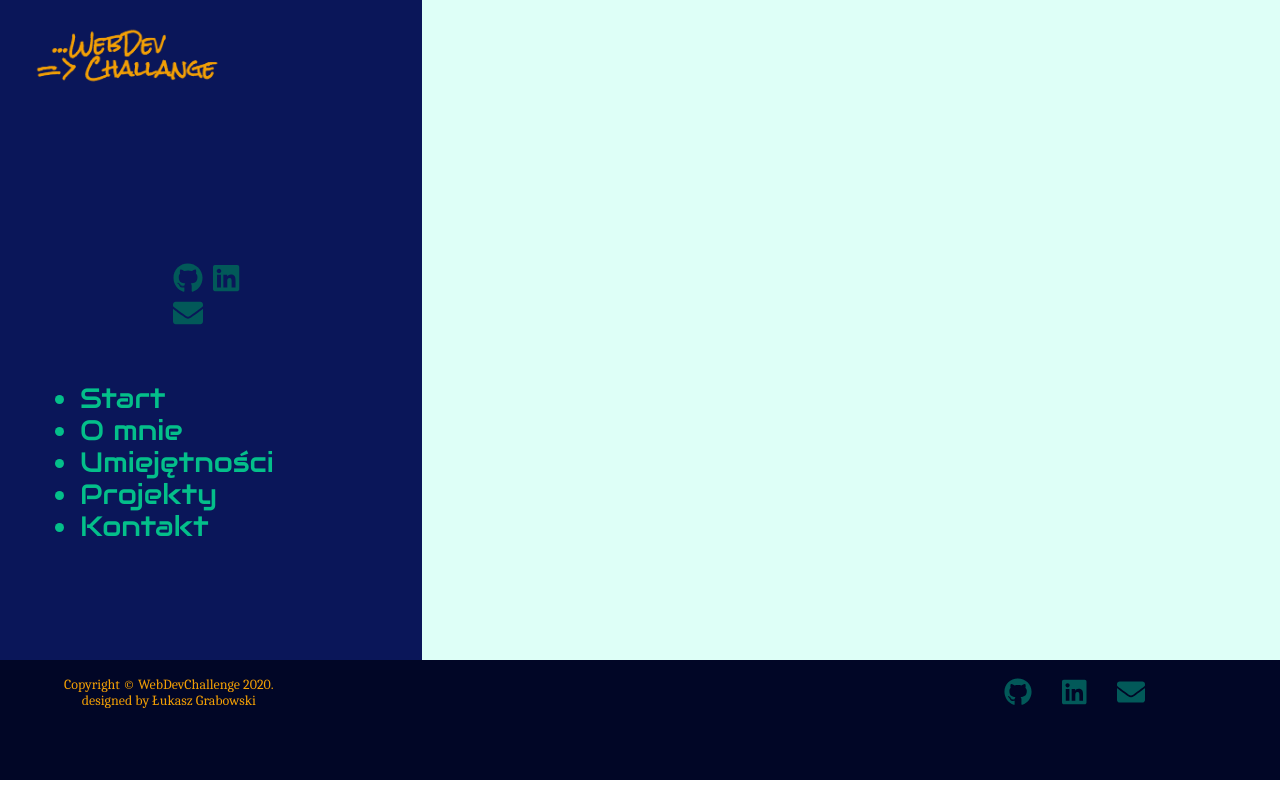
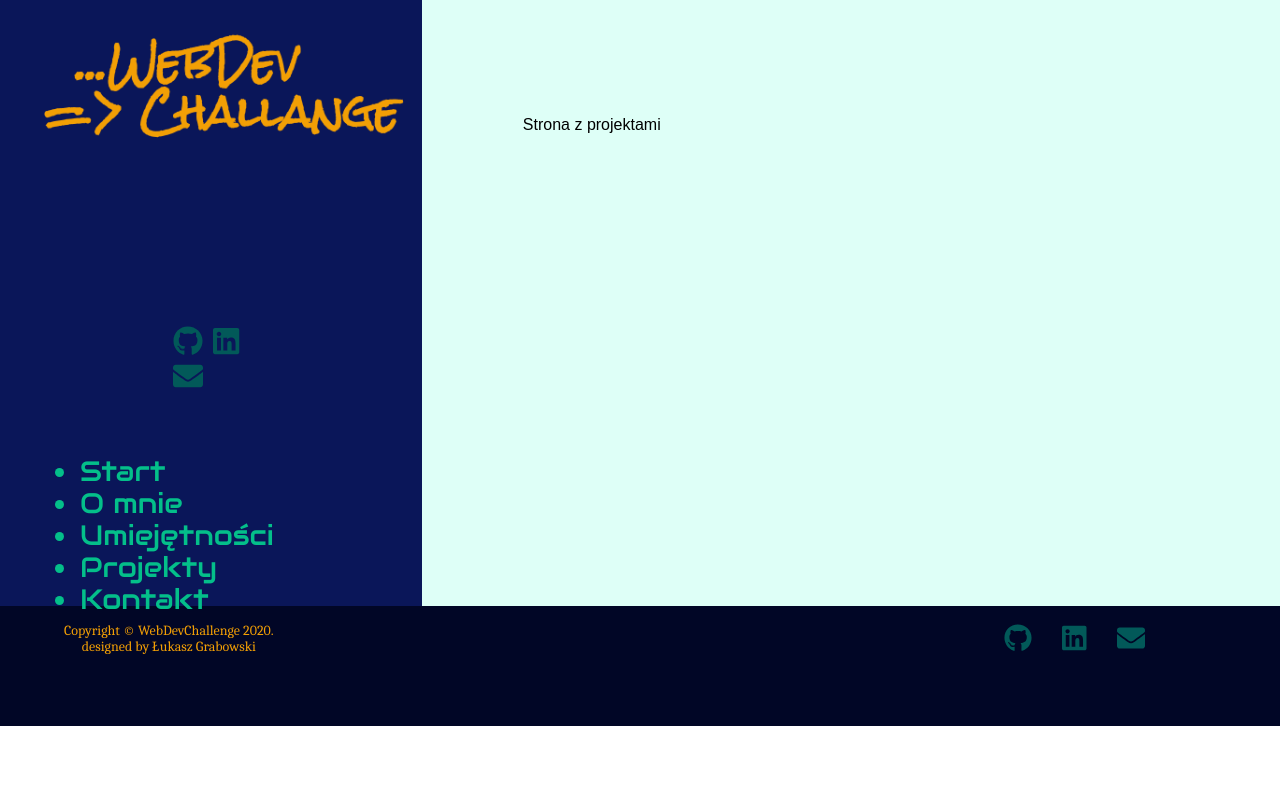
Before and after one commit to kasztaluki/portfolio, a React (Create React App) app: page /projects in a window 1280 px wide. Built offline with nearby package versions, Linux system fonts and the light colour scheme.

Commit message:
Add new component in ProjectsPage

```diff
--- a/src/components/layouts/Main.js
+++ b/src/components/layouts/Main.js
@@ -19,11 +19,13 @@ class Main extends Component {
   }
 
   render() {
+    // eslint-disable-next-line react/prop-types
     const {location} = this.props;
 
     return (
       <TransitionGroup component="main" className="main">
         <CSSTransition
+            // eslint-disable-next-line react/prop-types
             key={location.key}
             timeout={{ enter: 800, exit: 400 }}
             classNames="fade"
@@ -35,7 +37,7 @@ class Main extends Component {
                   <Route path="/skills" exact component={SkillsPage} />
                   <Route path="/projects" exact component={ProjectsPage} />
                   <Route path="/contact" exact component={ContactPage} />
-                  <Route path="/notfound" exact component={NotFoundPage} />
+                  <Route component={NotFoundPage} />
                 </Switch>
           </div>
         </CSSTransition>
--- a/src/components/pages/ProjectsPage.js
+++ b/src/components/pages/ProjectsPage.js
@@ -1,7 +1,11 @@
 import React from "react";
+// import ProjectItem from "./ProjectItem";
 
 const ProjectsPage = () => {
-  return <div />;
+  return <div>
+    <p>Strona z projektami</p>
+  </div>
+
 };
 
 export default ProjectsPage;
--- /dev/null
+++ b/src/components/pages/projectElements/ProjectItem.js
@@ -0,0 +1,7 @@
+import React from "react";
+
+const ProjectItem = () => {
+  return <div className=""/>;
+};
+
+export default ProjectItem;
--- a/src/styles/layouts/Footer.scss
+++ b/src/styles/layouts/Footer.scss
@@ -1,7 +1,7 @@
 @import "../global.scss";
 
 .footer {
-    display: flex;
+    display: inline-flex;
     float: left;
     margin: 0;
     padding: 3px 5% 3px 5%;
--- a/src/styles/layouts/Header.scss
+++ b/src/styles/layouts/Header.scss
@@ -12,11 +12,12 @@
         display: flex;
         margin-left: 25px;
         max-height: fit-content;
-        //position: fixed;
+
         .title {
             padding: 20px 0px 30px;
+            //position: fixed;
             .title_logo {
-                width: 50%;
+                width: 100%;
                 float: center;
                 @include tablet-large {
                     width: 100%;
@@ -42,7 +43,9 @@
                 font-size: $base-size * 2;
                 color: $color-text;
                 font-family: $font-menu;
+                position: fixed;
                 .menu_item{
+
                     &:hover {
                         color: $color-text-title;
                     }
--- a/src/styles/layouts/Main.scss
+++ b/src/styles/layouts/Main.scss
@@ -7,14 +7,16 @@
     width: 67%;
     margin: 0;
     padding: 5%;
+    min-height: 100%;
     position: relative;
     @include tablet-large {
       padding: 15px 0;
     }
   }
   .wrapper {
-    position: absolute;
+    //position: absolute;
     display: inline-flex;
+    height: fit-content;
     float: right;
     background-color: $color-background-content;
     width: 67%;
```
